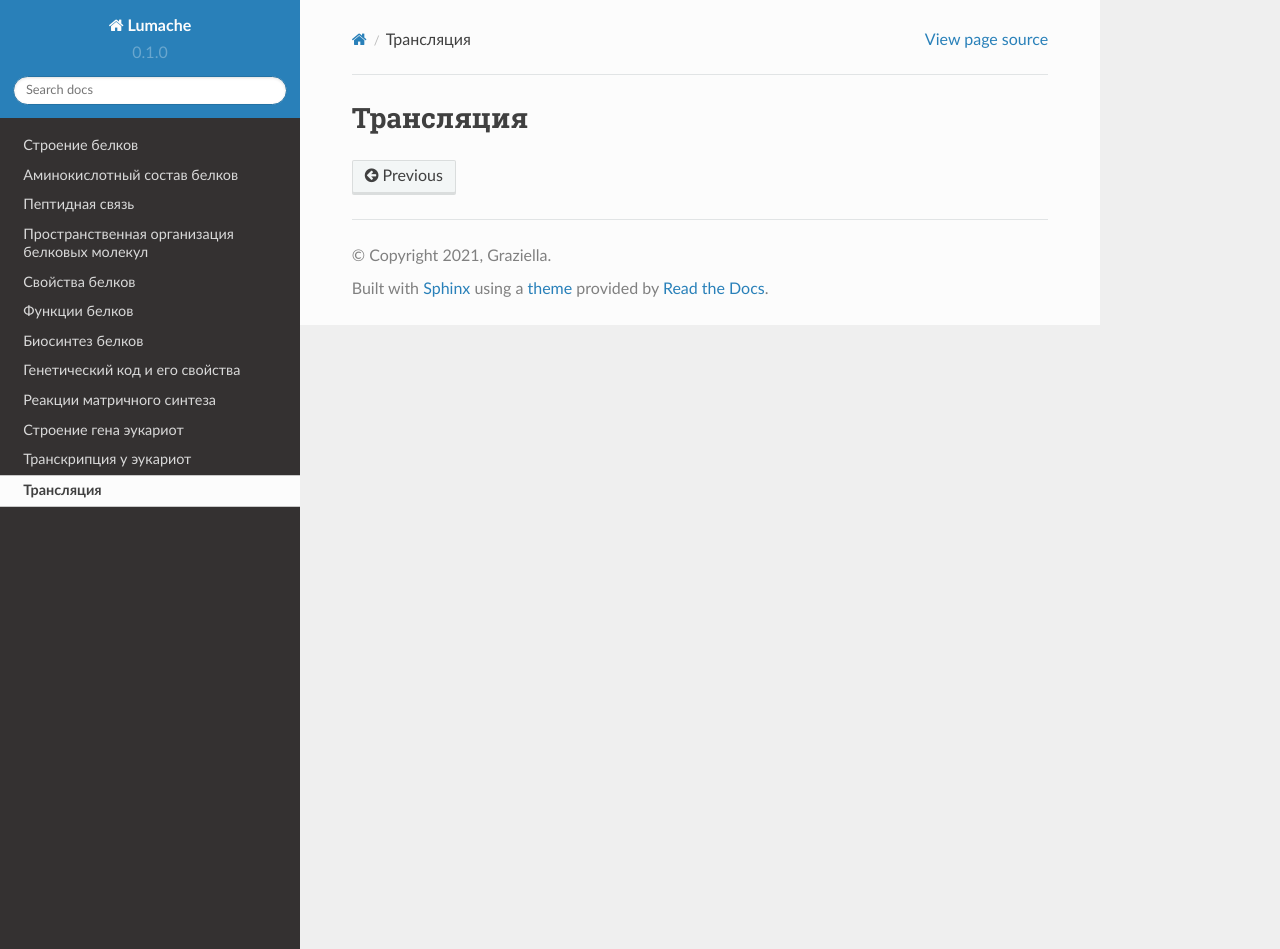
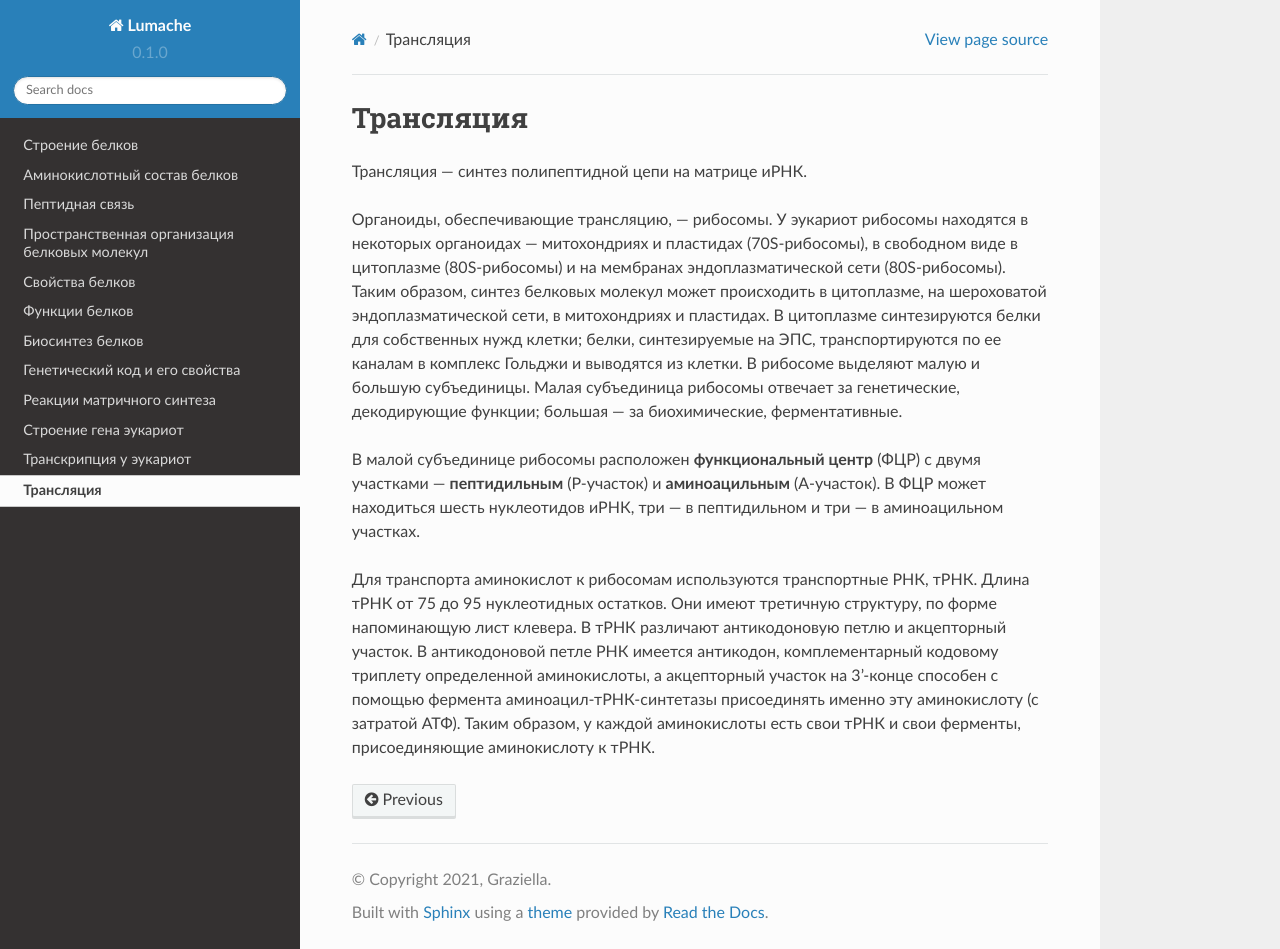
Before and after one commit to neptune2021/test_documentation, a Sphinx documentation site: the page built from docs/source/12.rst, in a window 1280 px wide and 949 px high. Built offline with Sphinx 7.4.7 and the Read the Docs theme 2.0.0, drawn with Linux system fonts in a browser that asks for light colours.

Commit message:
Update 12.rst

```diff
--- a/docs/source/12.rst
+++ b/docs/source/12.rst
@@ -1,2 +1,9 @@
 Трансляция
 ======================
+Трансляция — синтез полипептидной цепи на матрице иРНК.
+
+Органоиды, обеспечивающие трансляцию, — рибосомы. У эукариот рибосомы находятся в некоторых органоидах — митохондриях и пластидах (70S-рибосомы), в свободном виде в цитоплазме (80S-рибосомы) и на мембранах эндоплазматической сети (80S-рибосомы). Таким образом, синтез белковых молекул может происходить в цитоплазме, на шероховатой эндоплазматической сети, в митохондриях и пластидах. В цитоплазме синтезируются белки для собственных нужд клетки; белки, синтезируемые на ЭПС, транспортируются по ее каналам в комплекс Гольджи и выводятся из клетки. В рибосоме выделяют малую и большую субъединицы. Малая субъединица рибосомы отвечает за генетические, декодирующие функции; большая — за биохимические, ферментативные.
+
+В малой субъединице рибосомы расположен **функциональный центр** (ФЦР) с двумя участками — **пептидильным** (Р-участок) и **аминоацильным** (А-участок). В ФЦР может находиться шесть нуклеотидов иРНК, три — в пептидильном и три — в аминоацильном участках.
+
+Для транспорта аминокислот к рибосомам используются транспортные РНК, тРНК. Длина тРНК от 75 до 95 нуклеотидных остатков. Они имеют третичную структуру, по форме напоминающую лист клевера. В тРНК различают антикодоновую петлю и акцепторный участок. В антикодоновой петле РНК имеется антикодон, комплементарный кодовому триплету определенной аминокислоты, а акцепторный участок на 3'-конце способен с помощью фермента аминоацил-тРНК-синтетазы присоединять именно эту аминокислоту (с затратой АТФ). Таким образом, у каждой аминокислоты есть свои тРНК и свои ферменты, присоединяющие аминокислоту к тРНК.
```
